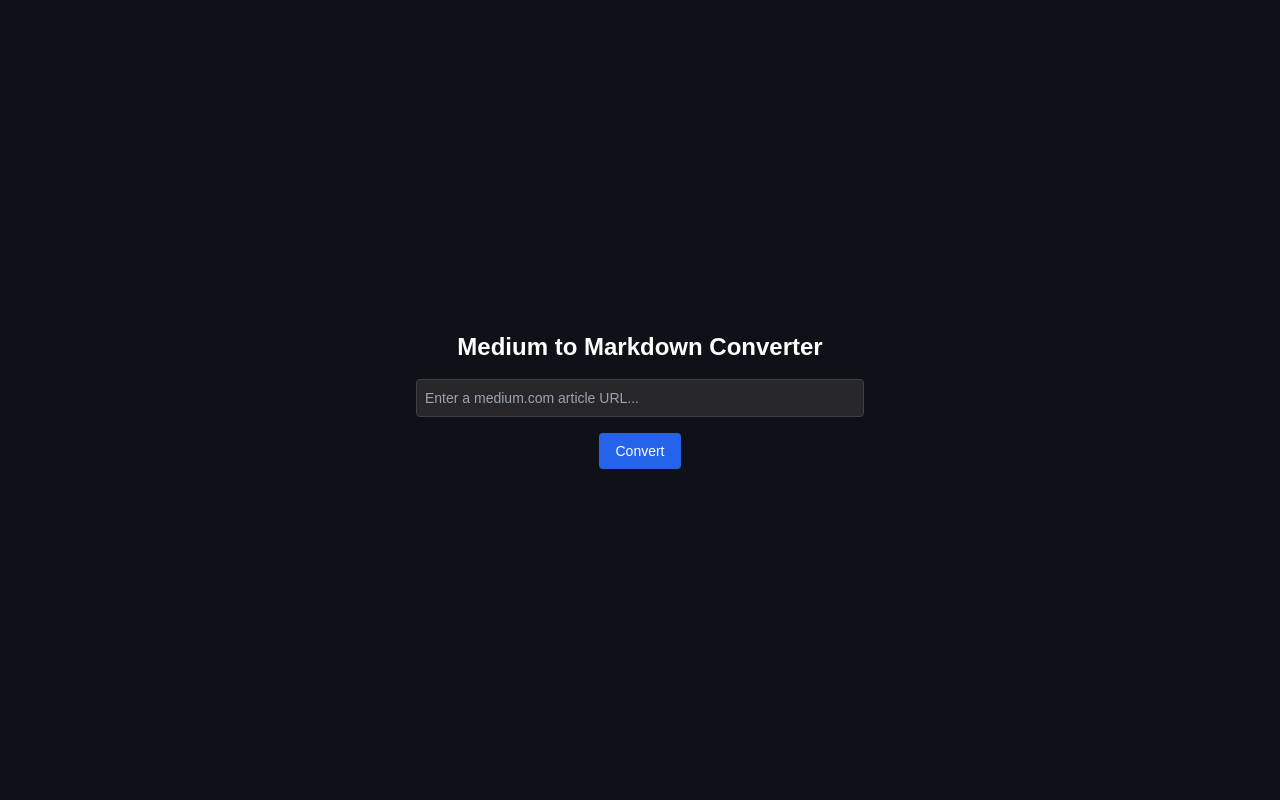
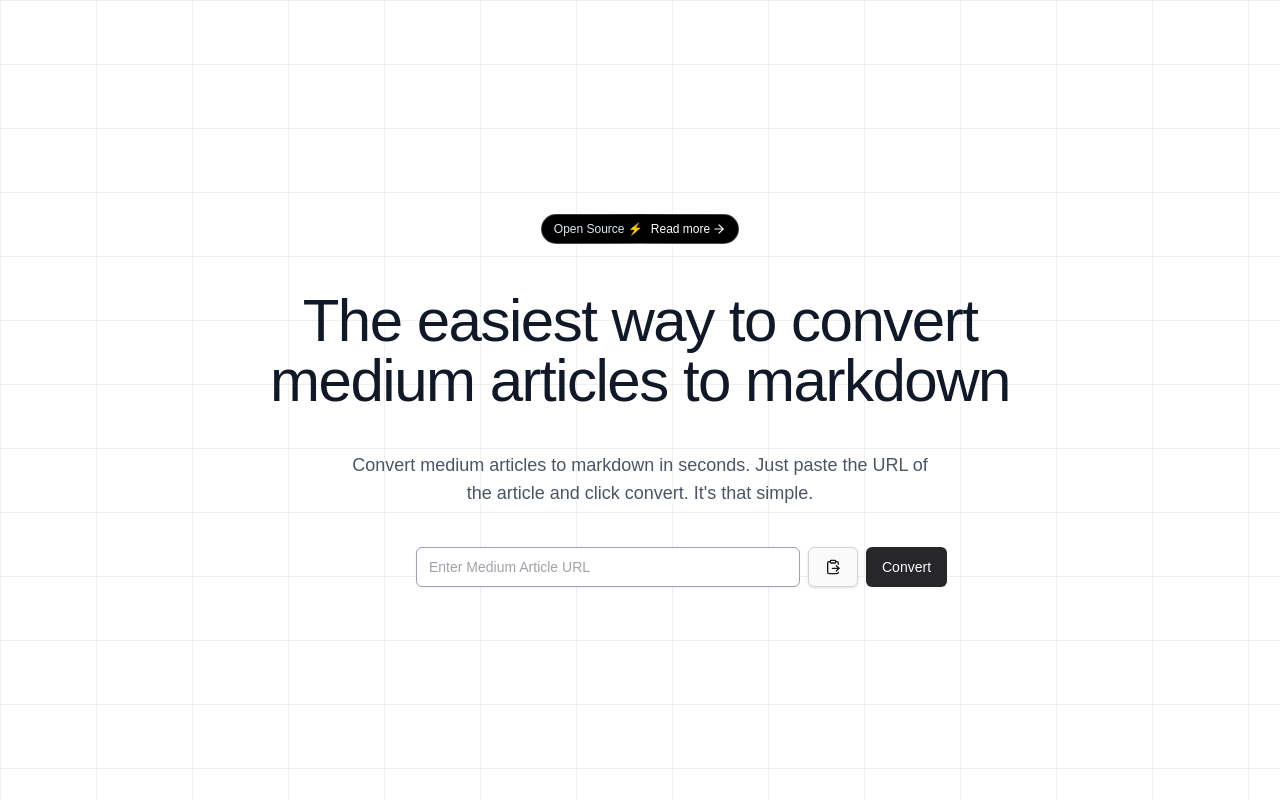
Before and after one commit to marceloakalopes/medium2md, a Next.js app: page / in a window 1280 px wide. Built offline with nearby package versions, Linux system fonts and the light colour scheme.

Commit message:
refactor: update HomePage layout and add input components for URL conversion

```diff
--- a/app/editor/page.tsx
+++ b/app/editor/page.tsx
@@ -90,7 +90,7 @@
         <footer className="flex items-center pl-6 py-2 bg-zinc-900 gap-3">
           <RefreshCcw className="w-3 h-3" color="white" />
           <p className="text-[#e8eaed] text-xs">
-            Last updated on {date} by <span className="font-bold">{title}</span>
+            Last updated on {date}
           </p>
         </footer>
       </div>
--- a/app/layout.tsx
+++ b/app/layout.tsx
@@ -1,5 +1,6 @@
 import type { Metadata } from "next";
 import localFont from "next/font/local";
+import Inter from "next/font";
 import "./globals.css";
 import { ThemeProvider } from "@/components/theme-provider"
 
--- a/app/page.tsx
+++ b/app/page.tsx
@@ -2,6 +2,16 @@
 
 import { useState } from "react";
 import { useRouter } from "next/navigation";
+import { Button } from "@/components/ui/button";
+import { Input } from "@/components/ui/input";
+import {
+  Tooltip,
+  TooltipContent,
+  TooltipProvider,
+  TooltipTrigger,
+} from "@/components/ui/tooltip";
+import { ArrowRight, ClipboardPaste } from "lucide-react";
+import Link from "next/link";
 
 export default function HomePage() {
   const [url, setUrl] = useState("");
@@ -14,21 +24,78 @@
   };
 
   return (
-    <div className="flex flex-col h-screen items-center justify-center bg-[#0E1117] text-white p-4">
-      <h1 className="text-2xl mb-4 font-bold">Medium to Markdown Converter</h1>
-      <input
-        type="url"
-        placeholder="Enter a medium.com article URL..."
-        value={url}
-        onChange={(e) => setUrl(e.target.value)}
-        className="p-2 w-full max-w-md bg-zinc-800 border border-zinc-700 rounded text-sm"
-      />
-      <button
-        onClick={handleConvert}
-        className="mt-4 bg-blue-600 hover:bg-blue-700 text-white px-4 py-2 text-sm rounded"
-      >
-        Convert
-      </button>
+    <div className="relative flex justify-center items-center min-h-screen bg-gray-50">
+      {/* Hero Section */}
+      <main className="px-4 z-0">
+        {/* Background */}
+        <div className="absolute inset-0 -z-10 h-full w-full bg-white bg-[linear-gradient(to_right,#f0f0f0_1px,transparent_1px),linear-gradient(to_bottom,#f0f0f0_1px,transparent_1px)] bg-[size:6rem_4rem]"></div>
+        {/* Main Content */}
+        <div className="flex gap-10  flex-col items-center justify-center max-w-3xl text-center">
+          <Link
+            target="_blank"
+            href="https://github.com/marceloakalopes/medium2md"
+          >
+            <span className="relative inline-block overflow-hidden rounded-full p-[1px]">
+              <span className="absolute inset-[-1000%] animate-[spin_2s_linear_infinite] bg-[conic-gradient(from_90deg_at_50%_50%,#a9a9a9_0%,#0c0c0c_50%,#a9a9a9_100%)] dark:bg-[conic-gradient(from_90deg_at_50%_50%,#171717_0%,#737373_50%,#171717_100%)]" />
+              <div className="inline-flex h-full w-full cursor-pointer justify-center rounded-full bg-white px-3 py-1 text-xs font-medium leading-5 text-slate-600 backdrop-blur-xl dark:bg-black dark:text-slate-200">
+                Open Source ⚡️
+                <span className="inline-flex items-center pl-2 text-black dark:text-white">
+                  Read more{" "}
+                  <ArrowRight
+                    className="pl-0.5 text-black dark:text-white"
+                    size={16}
+                  />
+                </span>
+              </div>
+            </span>
+          </Link>
+          <h1 className="text-6xl font-medium tracking-tight text-gray-900">
+            The easiest way to convert medium articles to markdown
+          </h1>
+          <p className="text-lg max-w-xl font-medium text-gray-600">
+            Convert medium articles to markdown in seconds. Just paste the URL
+            of the article and click convert. It's that simple.
+          </p>
+          <div className="max-w-md mx-auto flex flex-col sm:flex-row gap-2">
+            <Input
+              className="min-w-96 bg-white border-gray-400 text-black h-10"
+              type="email"
+              placeholder="Enter Medium Article URL"
+              value={url}
+              onChange={(event) => setUrl(event.target.value)}
+            />
+
+            <TooltipProvider>
+              <Tooltip>
+                <TooltipTrigger asChild>
+                  <Button
+                    onClick={() => {
+                      setUrl("");
+                      navigator.clipboard.readText().then((text) => {
+                        setUrl(text);
+                      });
+                    }}
+                    className="w-full h-10 border border-zinc-300 active:scale-95 transition-all duration-200"
+                  >
+                    <ClipboardPaste />
+                  </Button>
+                </TooltipTrigger>
+                <TooltipContent>
+                  <p>Paste</p>
+                </TooltipContent>
+              </Tooltip>
+            </TooltipProvider>
+
+            <Button
+              onClick={handleConvert}
+              variant="secondary"
+              className="h-10"
+            >
+              Convert
+            </Button>
+          </div>
+        </div>
+      </main>
     </div>
   );
 }
```
